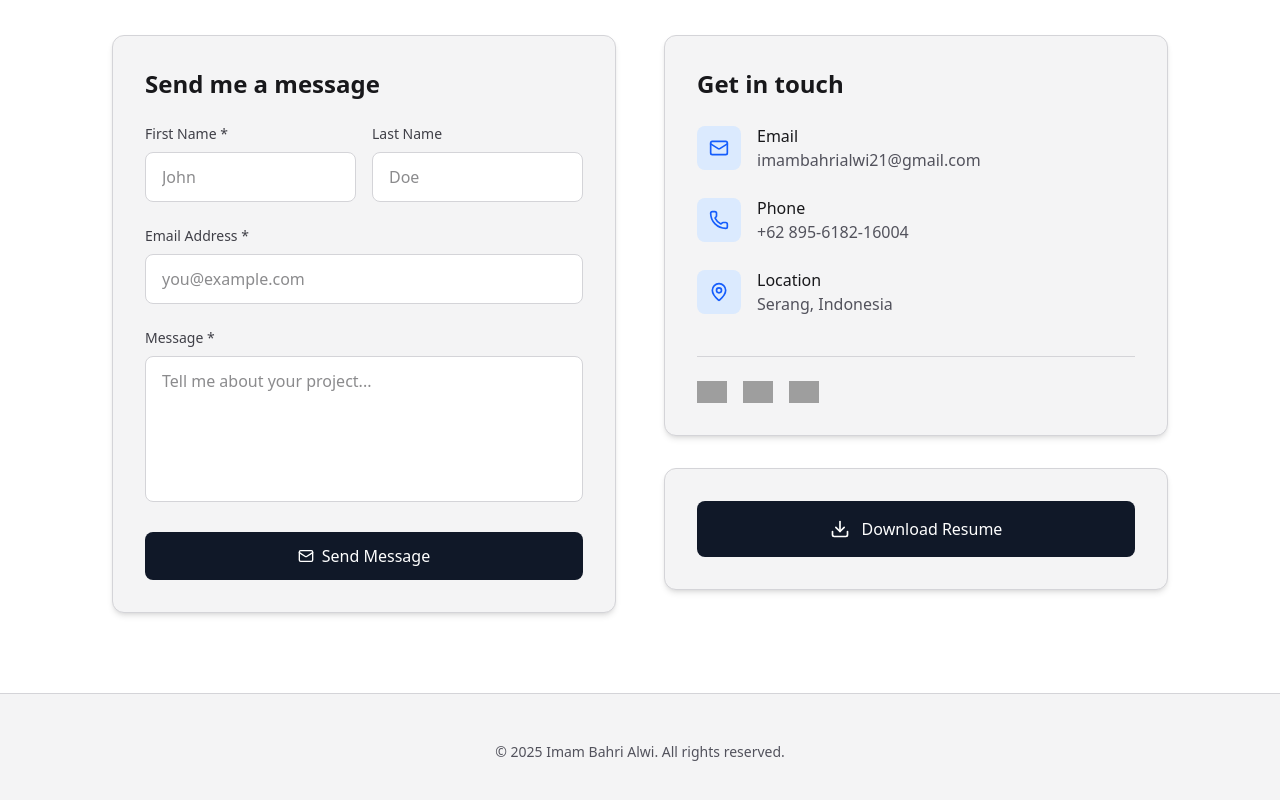
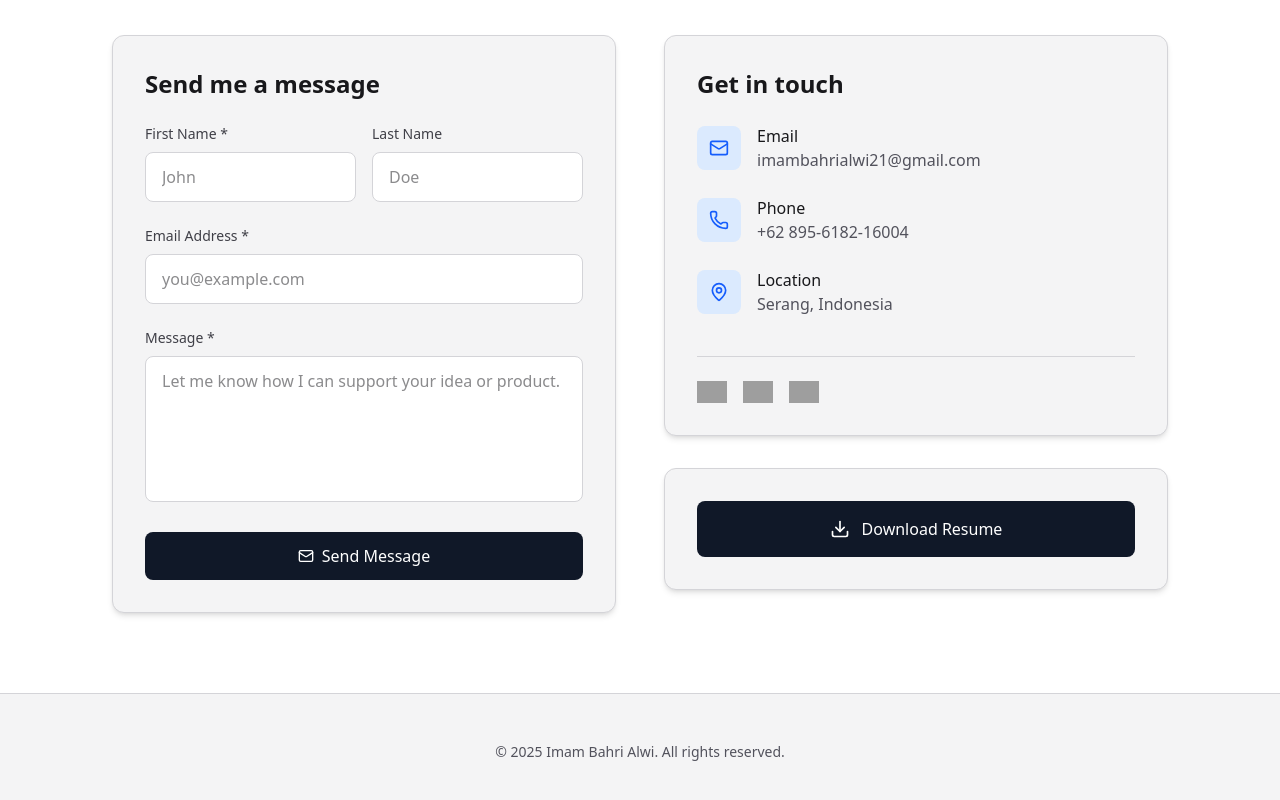
Before and after one commit to alwi2022/Portofolio-react, a React (Vite) app: page / in a window 1280 px wide. Shown: the part 1960-2760 px from the top of the page. Built offline with nearby package versions, Linux system fonts and the light colour scheme; grey boxes are pictures that could not be loaded.

Commit message:
edit placeholder

```diff
--- a/src/sections/ContactSection.tsx
+++ b/src/sections/ContactSection.tsx
@@ -141,7 +141,7 @@ const ContactSection = () => {
                     onChange={handleChange}
                     rows={5}
                     className="w-full px-4 py-3 border border-zinc-300 dark:border-zinc-600 rounded-lg bg-white dark:bg-zinc-800 text-zinc-900 dark:text-white resize-none focus:ring-2 focus:ring-blue-500"
-                    placeholder="Tell me about your project..."
+                   placeholder="Let me know how I can support your idea or product."
                     required
                   />
                 </div>
```
